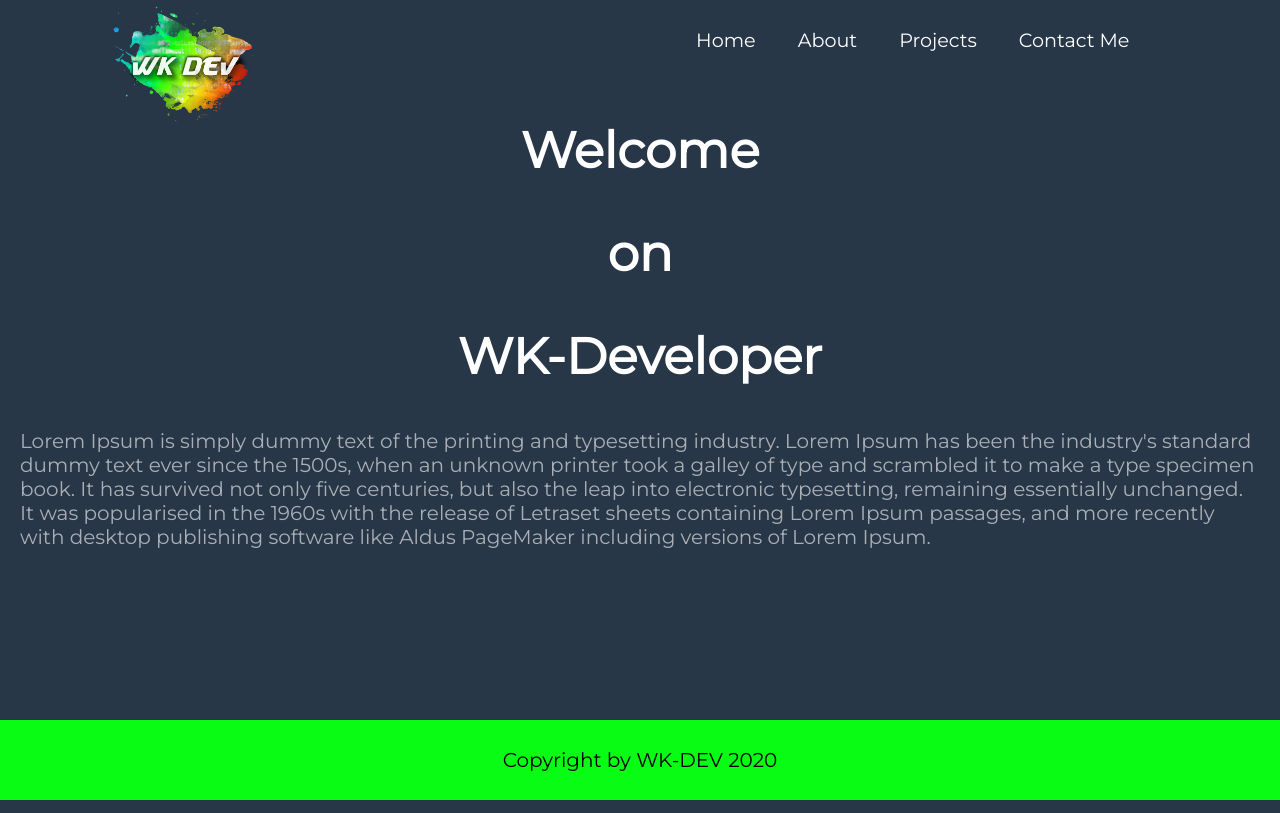
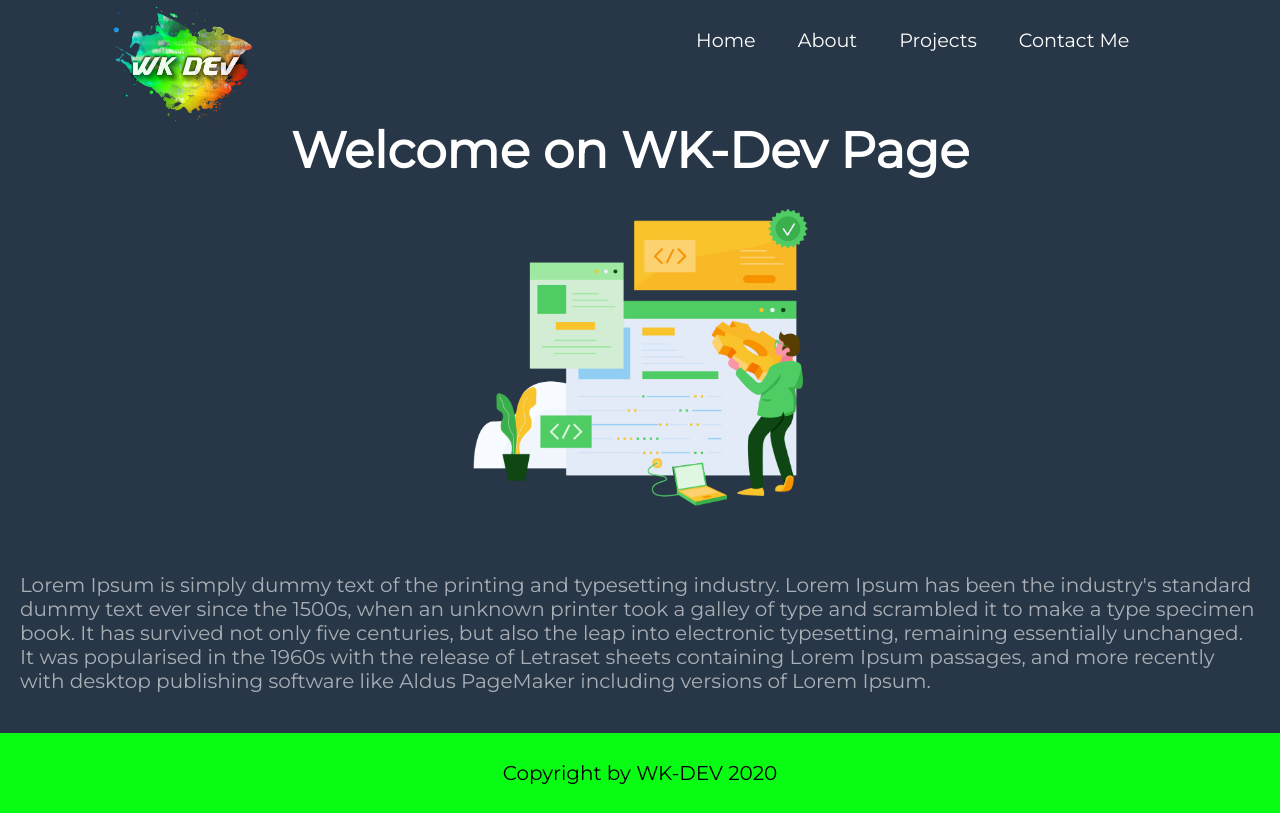
Before and after one commit to tequss/portfolio, a React (Create React App) app: page / in a window 1280 px wide. Built offline with nearby package versions, Linux system fonts and the light colour scheme.

Commit message:
add image

```diff
--- a/src/components/Footer.css
+++ b/src/components/Footer.css
@@ -8,7 +8,7 @@
     height: 80px;
     align-items: center;
     bottom: 0;
-    position: absolute;
+    /* position: absolute; */
     right:0;
     left:0;
 
--- a/src/components/Pages/Landing.css
+++ b/src/components/Pages/Landing.css
@@ -3,7 +3,7 @@ h1{
     display: flex;
     justify-content: center;
     padding: 20px;
-    margin: 20px 20px 20px 20px;
+    margin: 20px 20px 20px 0px;
     font-size: 50px;
     margin-bottom: 0;
     padding-bottom: 2px;
@@ -26,3 +26,9 @@ p{
     font-size: 20px;
     justify-content: center;
 }
+img{
+    display: block;
+    text-align: center;
+    margin-left: auto;
+    margin-right: auto;
+}
--- a/src/components/Pages/Landingpage.js
+++ b/src/components/Pages/Landingpage.js
@@ -17,9 +17,10 @@ class Landing extends Component{
             <Router>
                 {/* <div id="landing"> */}
 
-                <h1>Welcome </h1>
-                <h1> on </h1>
-                <h1>WK-Developer</h1>
+                <h1>Welcome on WK-Dev Page</h1>
+
+                <img src="/images/image1.png" alt="image1" width="350px"/>
+
                 {/* <img src="svg-2.svg" alt="image1" width="100px"/> */}
                 {/* <h2>We are what you are looking for</h2> */}
                 <p>Lorem Ipsum is simply dummy text of the printing and typesetting industry. Lorem Ipsum has been the industry's standard dummy text ever since the 1500s, when an unknown printer took a galley of type and scrambled it to make a type specimen book. It has survived not only five centuries, but also the leap into electronic typesetting, remaining essentially unchanged. It was popularised in the 1960s with the release of Letraset sheets containing Lorem Ipsum passages, and more recently with desktop publishing software like Aldus PageMaker including versions of Lorem Ipsum.</p>
```
Also changed, not shown: public/images/image1.png (added), 1 other file (tests, documents, lock files or other folders).
